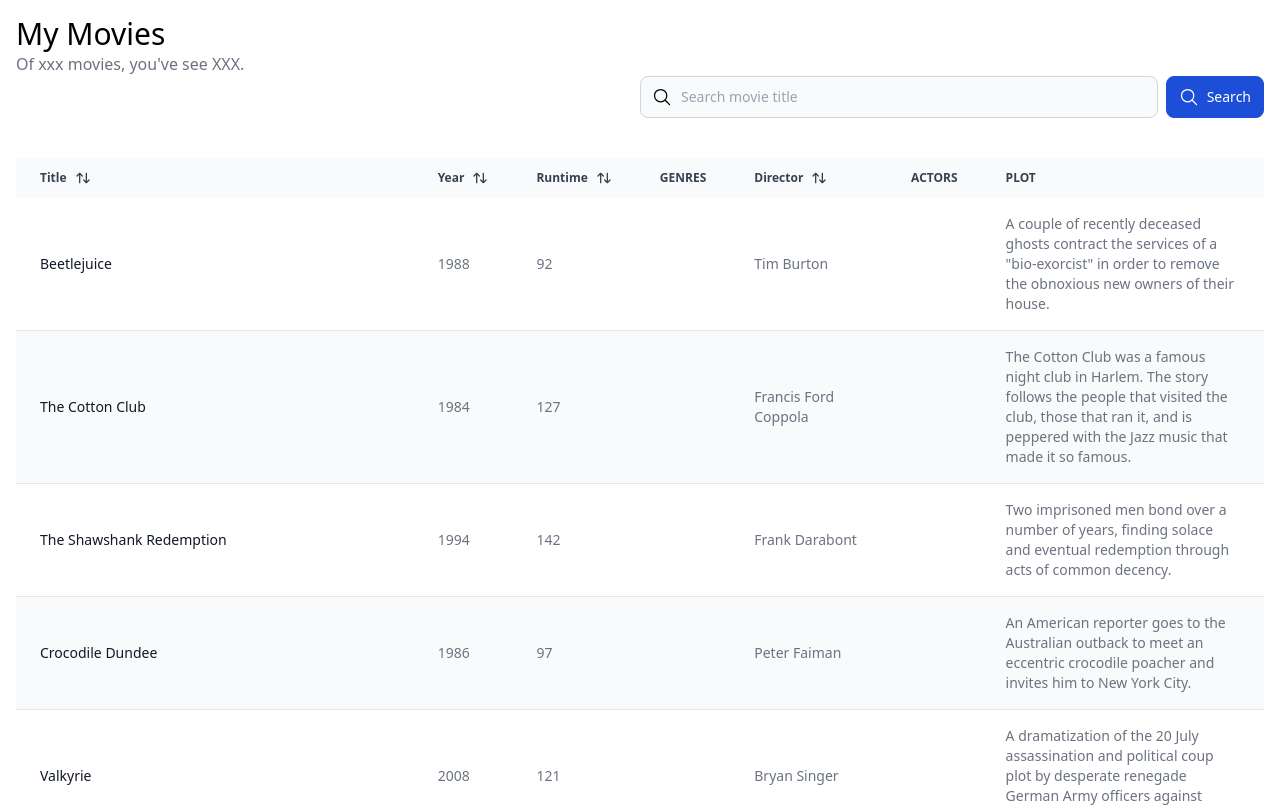
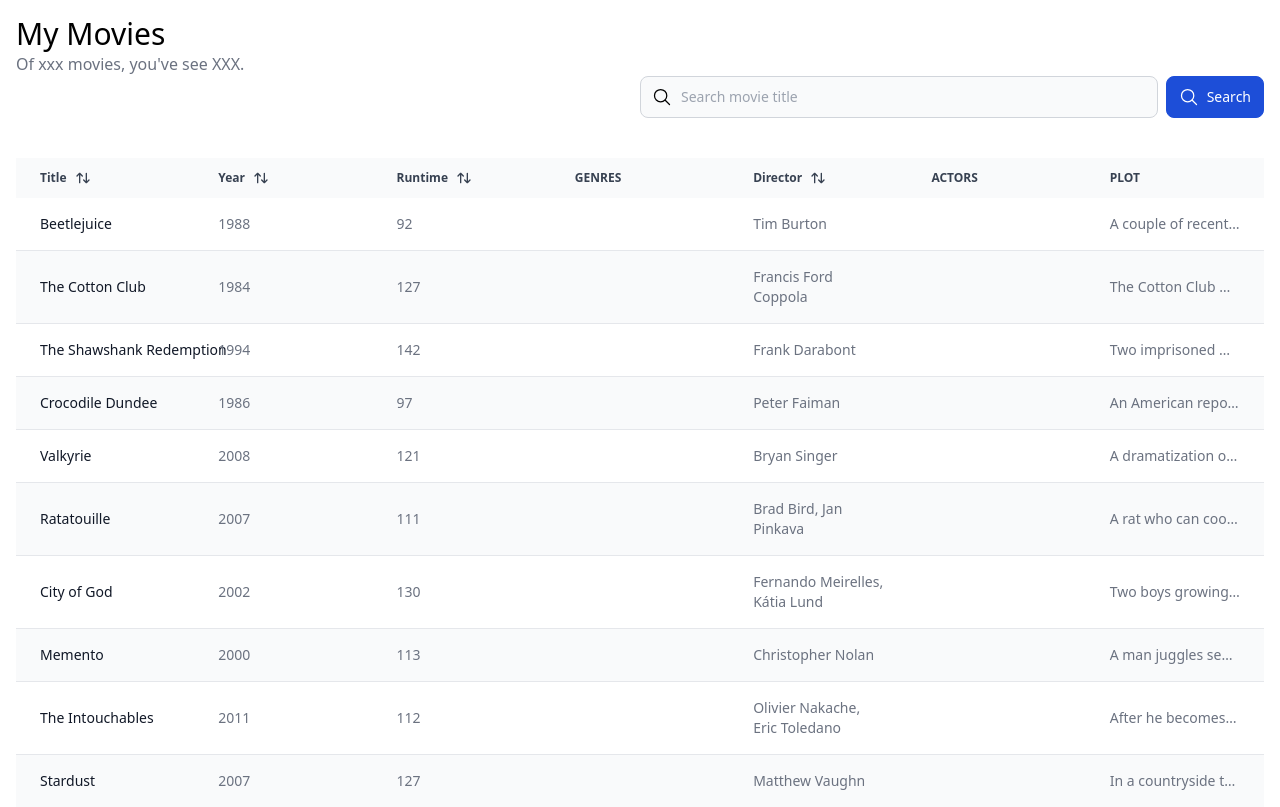
Before and after one commit to dannycallaghan/movietracker, a React (Vite) app: page / in a window 1280 px wide. Shown: the top 807 px of the page. Built offline with nearby package versions, Linux system fonts and the light colour scheme.

Commit message:
Initial commit

```diff
--- a/src/components/MovieTable.jsx
+++ b/src/components/MovieTable.jsx
@@ -3,7 +3,7 @@ import { TbArrowsSort } from 'react-icons/tb';
 export default function MovieTable({ movies }) {
 	return (
 		<div className="relative overflow-x-auto">
-			<table className="w-full text-left text-sm text-gray-500 rtl:text-right">
+			<table className="w-full table-fixed text-left text-sm text-gray-500 rtl:text-right">
 				<thead className="bg-gray-50 text-xs uppercase text-gray-700">
 					<tr>
 						<th className="px-6 py-3">
@@ -45,10 +45,10 @@ export default function MovieTable({ movies }) {
 							</th>
 							<td className="px-6 py-4">{movie.year}</td>
 							<td className="px-6 py-4">{movie.runtime}</td>
-							<td className="px-6 py-4"></td>
+							<td className="w-[50px] truncate px-6 py-4"></td>
 							<td className="px-6 py-4">{movie.director}</td>
-							<td className="px-6 py-4"></td>
-							<td className="px-6 py-4">{movie.plot}</td>
+							<td className="w-[50px] truncate px-6 py-4"></td>
+							<td className="w-[50px] truncate px-6 py-4">{movie.plot}</td>
 						</tr>
 					))}
 				</tbody>
```
